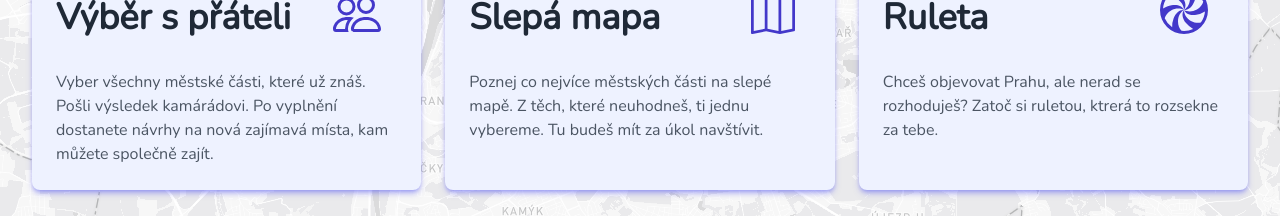
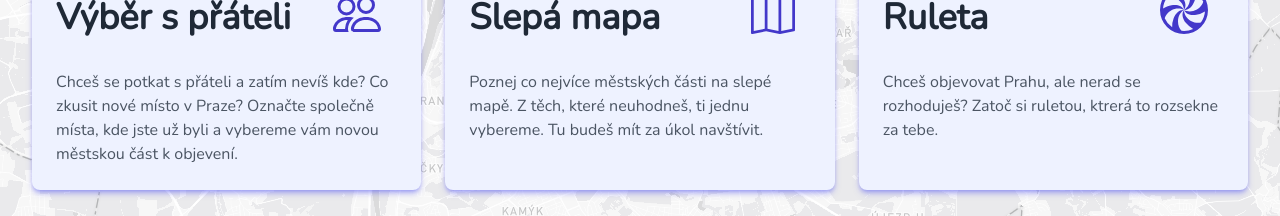
Before and after one commit to maral/prague-meetup, a Next.js app: page / in a window 1280 px wide. Shown: the part 438-654 px from the top of the page. Built offline with nearby package versions, Linux system fonts and the light colour scheme.

Commit message:
texts fixes

```diff
--- a/src/components/layout/Selector.tsx
+++ b/src/components/layout/Selector.tsx
@@ -16,7 +16,7 @@ export function Selector() {
       type: "Spolupráce",
       title: "Výběr s přáteli",
       description:
-        "Vyber všechny městské části, které už znáš. Pošli výsledek kamárádovi. Po vyplnění dostanete návrhy na nová zajímavá místa, kam můžete společně zajít.",
+        "Chceš se potkat s přáteli a zatím nevíš kde? Co zkusit nové místo v Praze? Označte společně místa, kde jste už byli a vybereme vám novou městskou část k objevení.",
       icon: <People /> //<EmojiSmile />,
     },
     {
@@ -55,7 +55,7 @@ export function Selector() {
               <Link
                 href={option.path}
                 key={index}
-                className="group rounded-none border-0 bg-indigo-50 shadow-md shadow-indigo-500/50 transition-all hover:scale-105 hover:shadow-lg hover:shadow-indigo-500/50 md:rounded-lg"
+                className="group rounded-md border-0 bg-indigo-50 shadow-md shadow-indigo-500/50 transition-all hover:scale-105 hover:shadow-lg hover:shadow-indigo-500/50 md:rounded-lg"
               >
                 <div className="flex flex-col justify-between p-6">
                   <div className="flex flex-row justify-between items-end pb-8 min-h-min md:min-h-[9rem] xl:min-h-min">
```
Also changed, not shown: src/styles/globals.css (indentation only).
